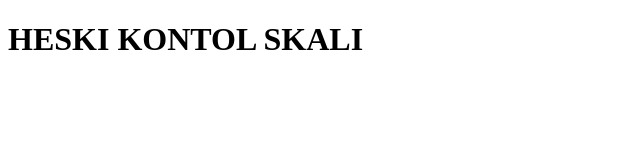
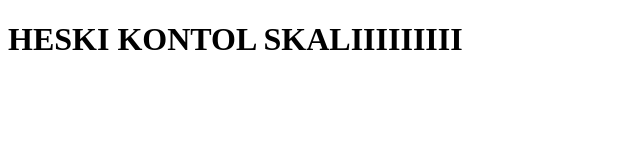
Before and after one commit to ViN-09/FM_TTC, a plain HTML site: page index.html in a window 1280 px wide. Shown: the whole page, without its empty margins (0-640 px from the left). Drawn offline with Linux system fonts and the light colour scheme.

Commit message:
Helloooooo

```diff
--- a/index.html
+++ b/index.html
@@ -6,6 +6,6 @@
     <title>Document</title>
 </head>
 <body>
-    <h1>HESKI KONTOL SKALI</h1>
+    <h1>HESKI KONTOL SKALIIIIIIIII</h1>
 </body>
 </html>
```
